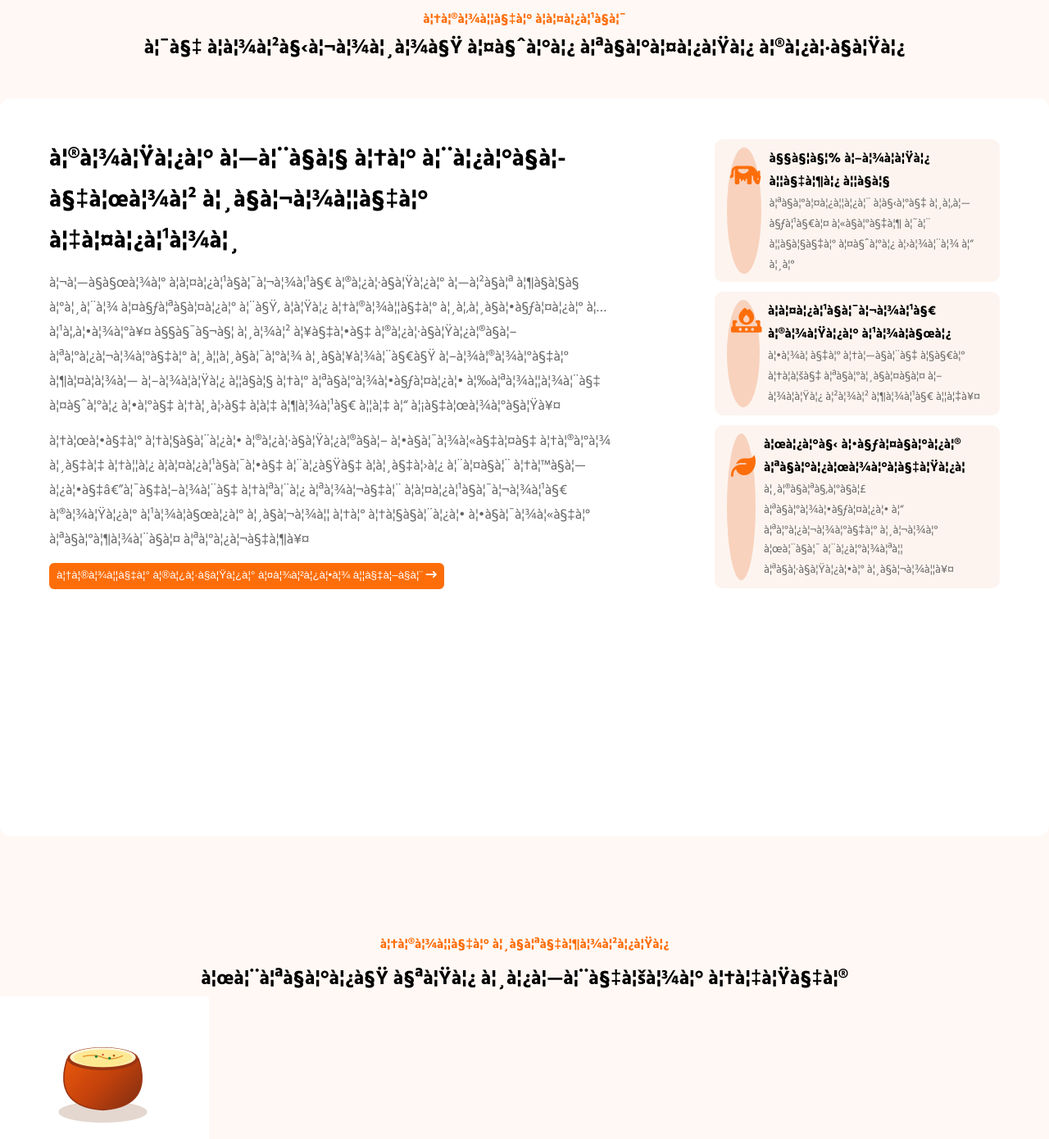
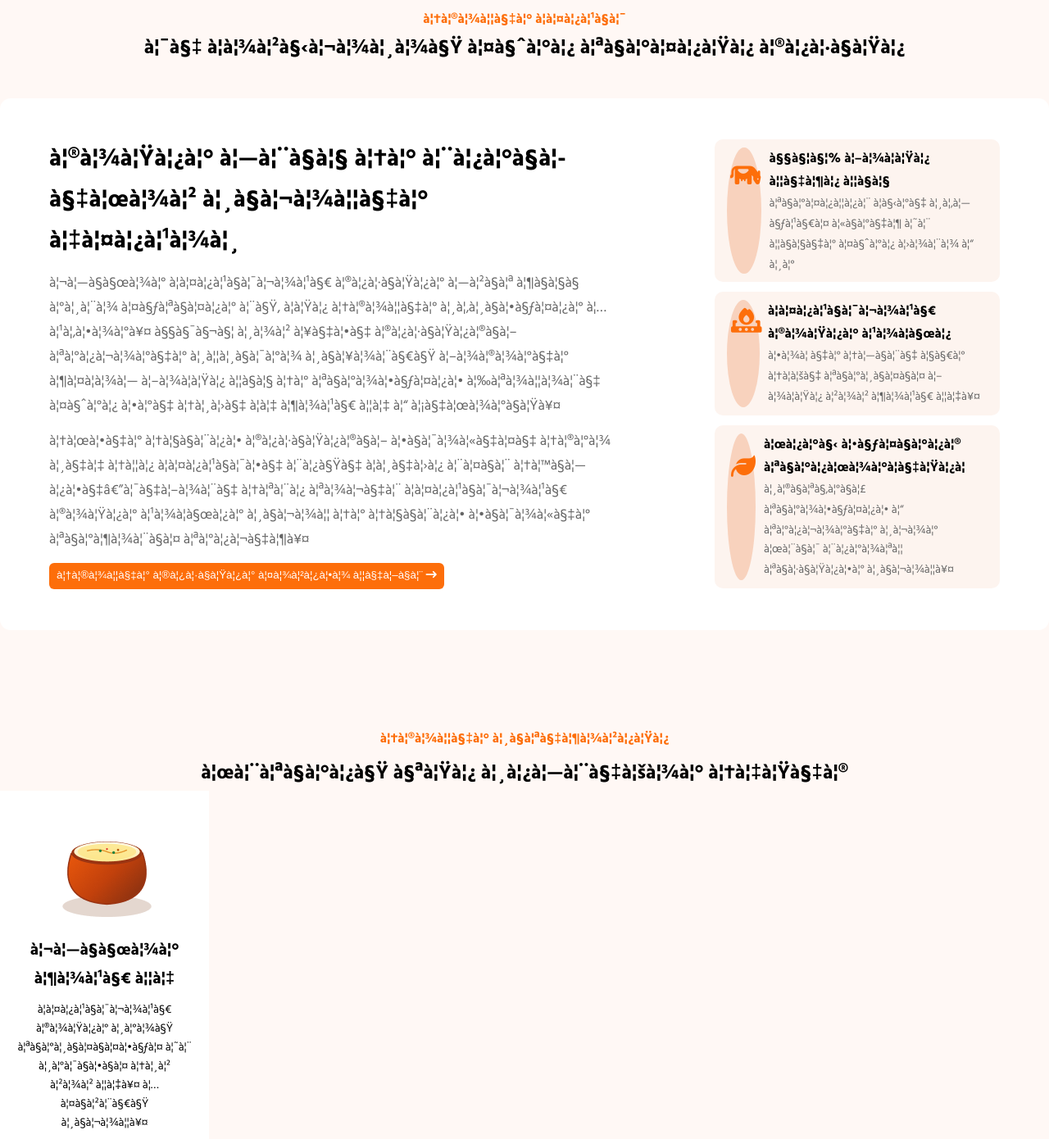
Before and after one commit to Abdullah7814/MistyMukh, a plain HTML site: page index.html in a window 1280 px wide. Shown: the part 860-2250 px from the top of the page at 82% size. Drawn offline with Linux system fonts and the light colour scheme.

Commit message:
min height

```diff
--- a/css/style.css
+++ b/css/style.css
@@ -222,7 +222,6 @@ ul {
     background-color: white;
     padding: 50px 60px;
     border-radius: 13px;
-min-height: 100vh;
 }
 
 
@@ -363,7 +362,7 @@ min-height: 100vh;
 .card-image{
     width: 211px;
     height: 151px;
-    padding-left: 20px;
+    padding-left: 25px;
     padding-top: 20px;
 
 }
```
